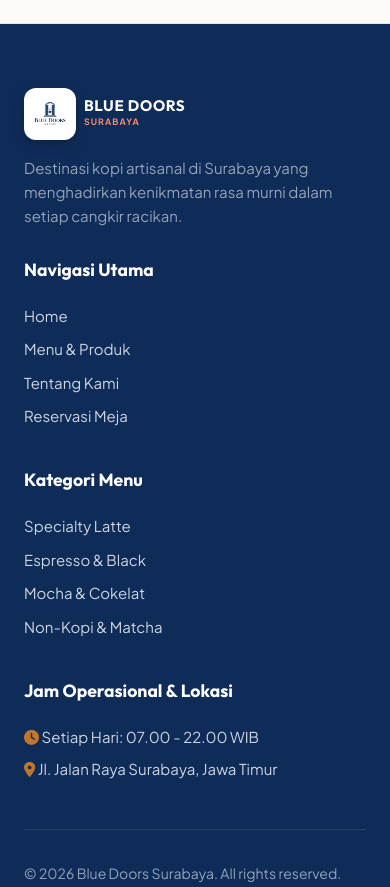
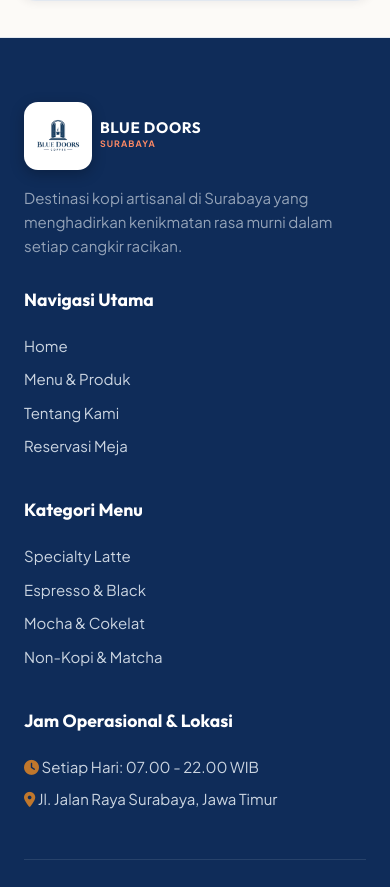
Before and after one commit to dfiizh2711-netizen/Blue-Doors-Surabaya, a plain HTML site: page index.html in a window 390 px wide. Shown: the part 4256-5143 px from the top of the page. Drawn offline with nearby package versions, Linux system fonts and the light colour scheme; no server answers.

Commit message:
style: enlarge brand logo across user website and admin portal for desktop and mobile devices

```diff
--- a/styles.css
+++ b/styles.css
@@ -159,7 +159,7 @@ a {
 }
 
 .brand-logo img {
-  height: 72px;
+  height: 86px;
   width: auto;
   object-fit: contain;
   transition: transform var(--transition-fast);
@@ -1320,13 +1320,13 @@ a {
 }
 
 .footer-brand .brand-logo img {
-  height: 52px;
-  width: 52px;
+  height: 68px;
+  width: 68px;
   object-fit: contain;
   background-color: #FFFFFF;
-  border-radius: 12px;
-  padding: 6px;
-  box-shadow: 0 4px 12px rgba(0, 0, 0, 0.25);
+  border-radius: 14px;
+  padding: 7px;
+  box-shadow: 0 4px 14px rgba(0, 0, 0, 0.25);
 }
 
 .footer-brand .brand-name {
@@ -1420,7 +1420,7 @@ a {
   }
 
   .brand-logo img {
-    height: 60px;
+    height: 72px;
   }
 
   .nav-menu {
@@ -1544,7 +1544,7 @@ a {
   }
 
   .brand-logo img {
-    height: 44px;
+    height: 58px;
     width: auto;
     flex-shrink: 0;
   }
```
Also changed, not shown: admin.html (+12 -12 lines).
